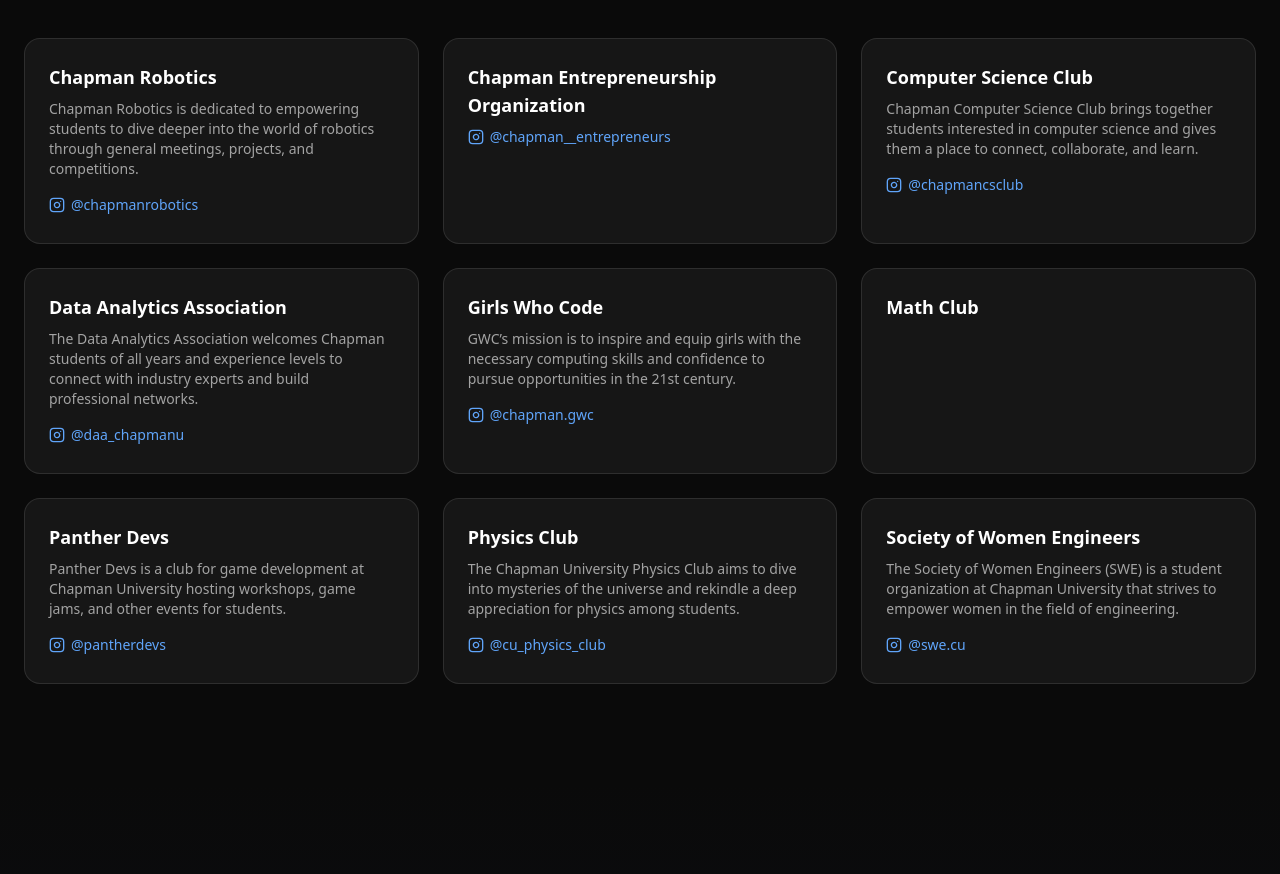
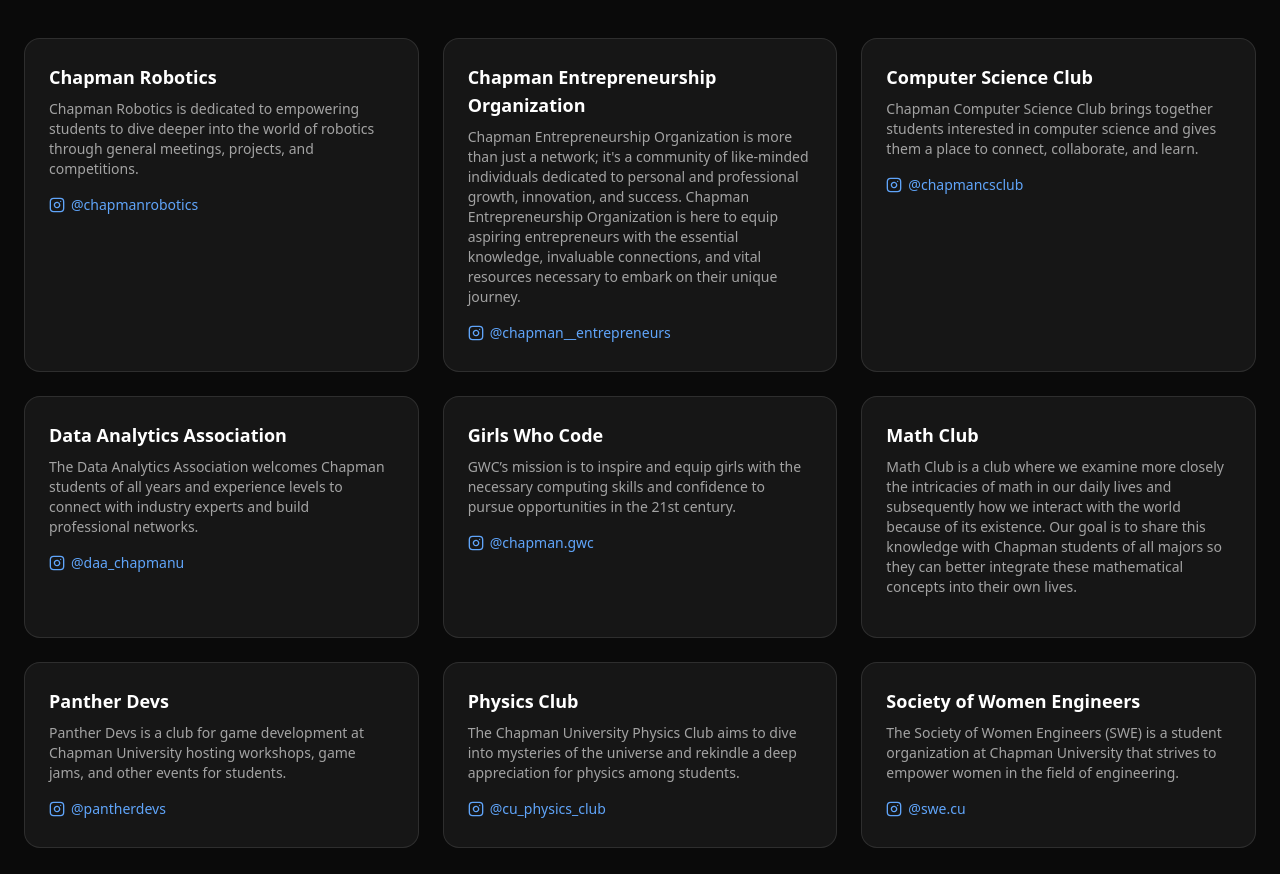
Before and after one commit to JoshuaDowdCS/IEEE-LinkedIn-Challenge, a React (Vite) app in the folder frontend/: page / in a window 1280 px wide. Shown: the part 1400-2274 px from the top of the page. Built offline with nearby package versions, Linux system fonts and the light colour scheme.

Commit message:
Update club descriptions for Math Club and Chapman Entrepreneurship Organization

```diff
--- a/frontend/src/pages/Home.jsx
+++ b/frontend/src/pages/Home.jsx
@@ -15,11 +15,11 @@
 
 const clubs = [
   { name: "Chapman Robotics", desc: "Chapman Robotics is dedicated to empowering students to dive deeper into the world of robotics through general meetings, projects, and competitions.", handle: "@chapmanrobotics", link: "https://www.instagram.com/chapmanrobotics/" },
-  { name: "Chapman Entrepreneurship Organization", desc: "", handle: "@chapman__entrepreneurs", link: "https://www.instagram.com/chapman__entrepreneurs" },
+  { name: "Chapman Entrepreneurship Organization", desc: "Chapman Entrepreneurship Organization is more than just a network; it's a community of like-minded individuals dedicated to personal and professional growth, innovation, and success. Chapman Entrepreneurship Organization is here to equip aspiring entrepreneurs with the essential knowledge, invaluable connections, and vital resources necessary to embark on their unique journey.", handle: "@chapman__entrepreneurs", link: "https://www.instagram.com/chapman__entrepreneurs" },
   { name: "Computer Science Club", desc: "Chapman Computer Science Club brings together students interested in computer science and gives them a place to connect, collaborate, and learn.", handle: "@chapmancsclub", link: "https://www.instagram.com/chapmancsclub/" },
   { name: "Data Analytics Association", desc: "The Data Analytics Association welcomes Chapman students of all years and experience levels to connect with industry experts and build professional networks.", handle: "@daa_chapmanu", link: "https://www.instagram.com/daa_chapmanu/" },
   { name: "Girls Who Code", desc: "GWC’s mission is to inspire and equip girls with the necessary computing skills and confidence to pursue opportunities in the 21st century.", handle: "@chapman.gwc", link: "https://www.instagram.com/chapman.gwc/" },
-  { name: "Math Club", desc: "", handle: "", link: "" },
+  { name: "Math Club", desc: "Math Club is a club where we examine more closely the intricacies of math in our daily lives and subsequently how we interact with the world because of its existence. Our goal is to share this knowledge with Chapman students of all majors so they can better integrate these mathematical concepts into their own lives.", handle: "", link: "" },
   { name: "Panther Devs", desc: "Panther Devs is a club for game development at Chapman University hosting workshops, game jams, and other events for students.", handle: "@pantherdevs", link: "https://www.instagram.com/pantherdevs/" },
   { name: "Physics Club", desc: "The Chapman University Physics Club aims to dive into mysteries of the universe and rekindle a deep appreciation for physics among students.", handle: "@cu_physics_club", link: "https://www.instagram.com/cu_physics_club/" },
   { name: "Society of Women Engineers", desc: "The Society of Women Engineers (SWE) is a student organization at Chapman University that strives to empower women in the field of engineering.", handle: "@swe.cu", link: "https://www.instagram.com/swe.cu/" }
```
